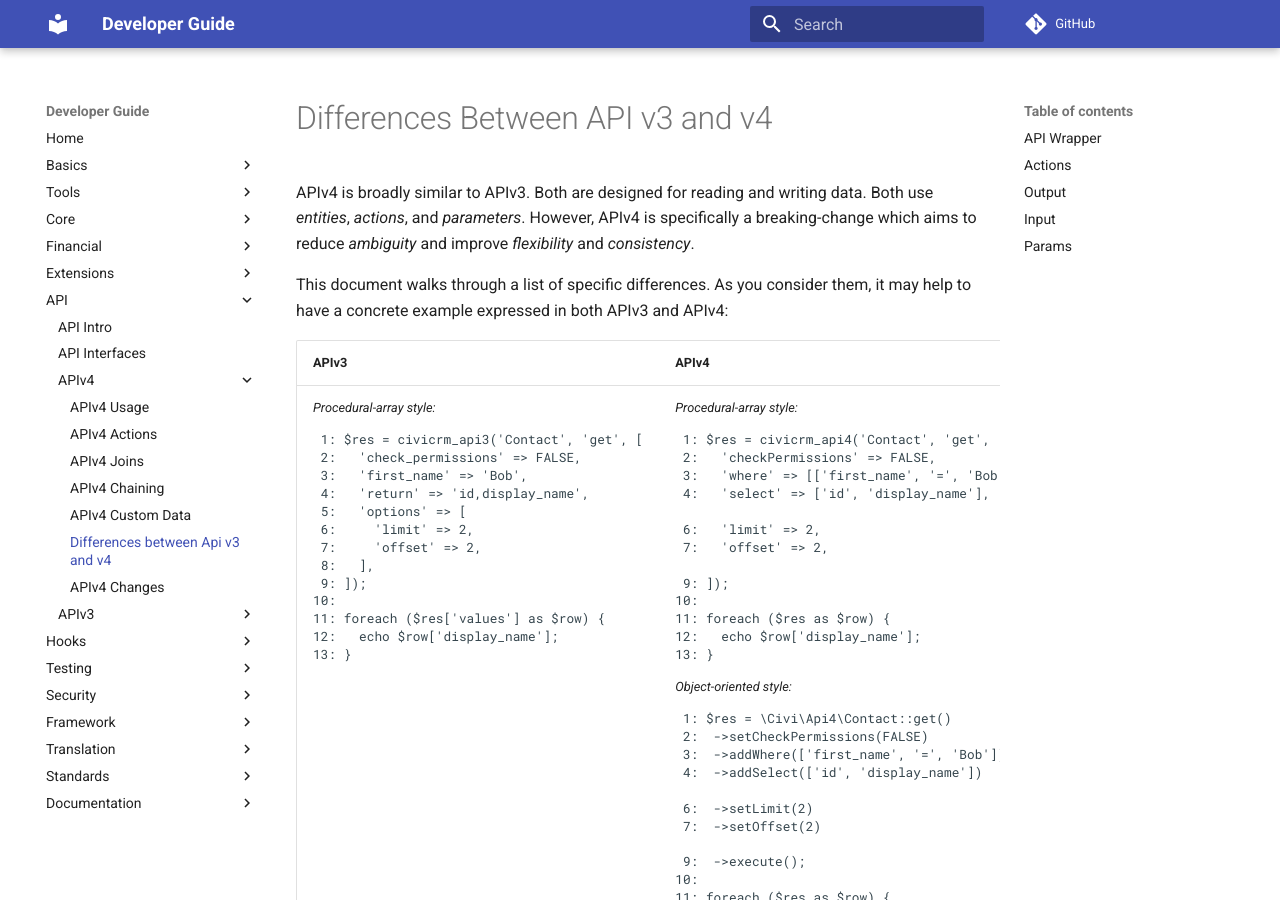
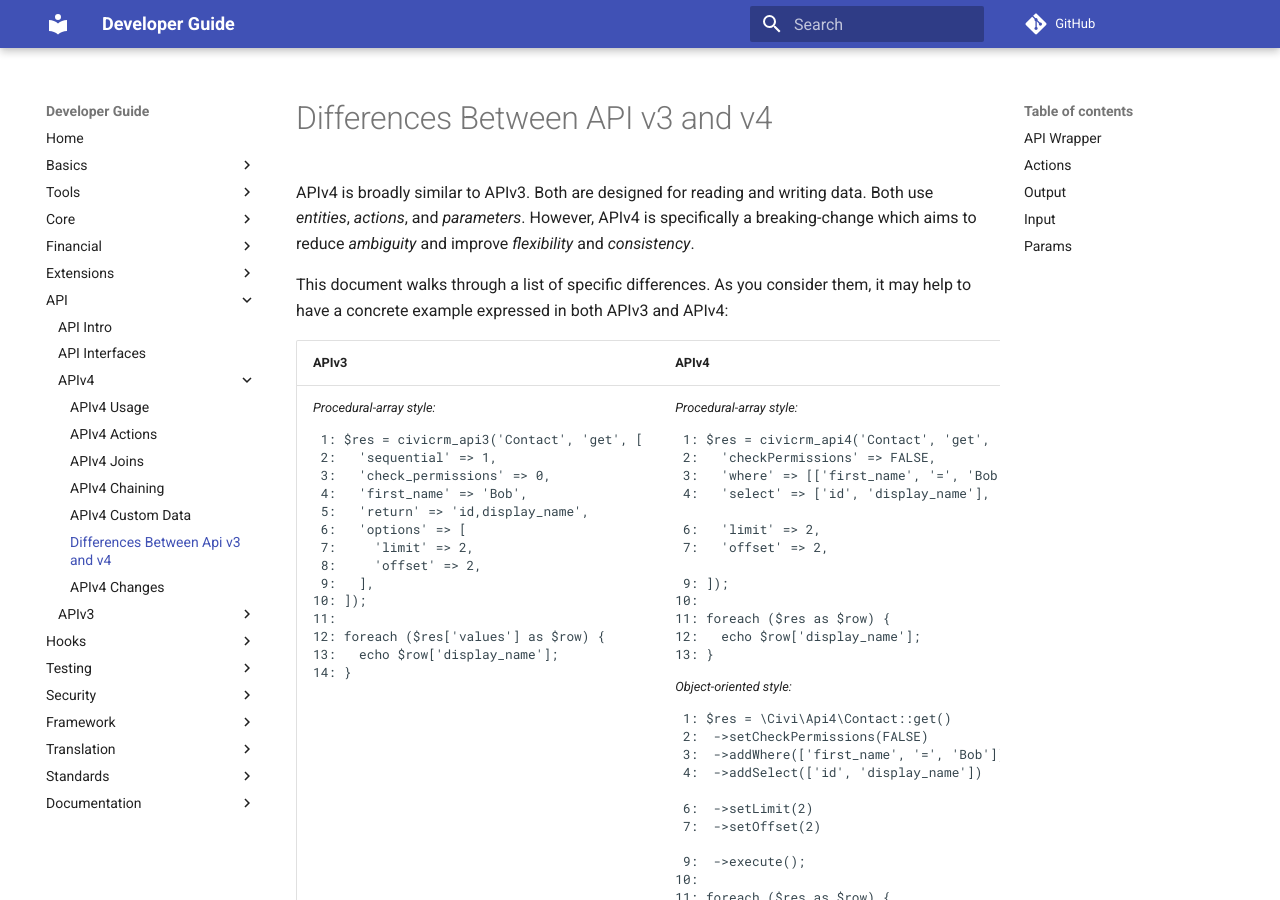
Before and after one commit to civicrm/civicrm-dev-docs, an MkDocs documentation site: the page built from docs/api/v4/differences-with-v3.md, in a window 1280 px wide and 900 px high. Built offline with MkDocs 1.6.1 and Material for MkDocs 9.7.7, drawn with Linux system fonts in a browser that asks for light colours; comment, search, counter and statistics services are not loaded; old or Windows-style settings are respelled for this version of MkDocs; some of the changed text lies outside the part shown.

Commit message:
Formatting & tweaks

````diff
--- a/docs/api/v4/differences-with-v3.md
+++ b/docs/api/v4/differences-with-v3.md
@@ -22,18 +21,19 @@
   <em>Procedural-array style:</em><br/>
   <div class="codehilite"><pre>
  1: $res = civicrm_api3('Contact', 'get', [
- 2:   'check_permissions' => FALSE,
- 3:   'first_name' => 'Bob',
- 4:   'return' => 'id,display_name',
- 5:   'options' => [
- 6:     'limit' => 2,
- 7:     'offset' => 2,
- 8:   ],
- 9: ]);
-10:
-11: foreach ($res['values'] as $row) {
-12:   echo $row['display_name'];
-13: }
+ 2:   'sequential' => 1,
+ 3:   'check_permissions' => 0,
+ 4:   'first_name' => 'Bob',
+ 5:   'return' => 'id,display_name',
+ 6:   'options' => [
+ 7:     'limit' => 2,
+ 8:     'offset' => 2,
+ 9:   ],
+10: ]);
+11:
+12: foreach ($res['values'] as $row) {
+13:   echo $row['display_name'];
+14: }
 </pre></div>
 </td>
 <td>
@@ -109,11 +109,11 @@
 
 ## Params
 
-If you used early versions of APIv3, then you might have written some code like this:
+If you used early versions of APIv3, you might have written some code like this:
 
 ```php
 civicrm_api3('Contact', 'get', array(
-  'check_permissions' => FALSE,
+  'check_permissions' => 0,
   'first_name' => 'Elizabeth',
   'return' => 'id,display_name',
   'rowCount' => 2,
--- a/mkdocs.yml
+++ b/mkdocs.yml
@@ -57,7 +57,7 @@
     - APIv4 Joins: api/v4/joins.md
     - APIv4 Chaining: api/v4/chaining.md
     - APIv4 Custom Data: api/v4/custom-data.md
-    - Differences between Api v3 and v4: api/v4/differences-with-v3.md
+    - Differences Between Api v3 and v4: api/v4/differences-with-v3.md
     - APIv4 Changes: api/v4/changes.md
   - APIv3:
     - APIv3 Usage: api/v3/usage.md
````
Also changed, not shown: other parts of docs/api/v4/differences-with-v3.md (+2 -3 lines), docs/api/v4/changes.md (+1 -1 lines).
